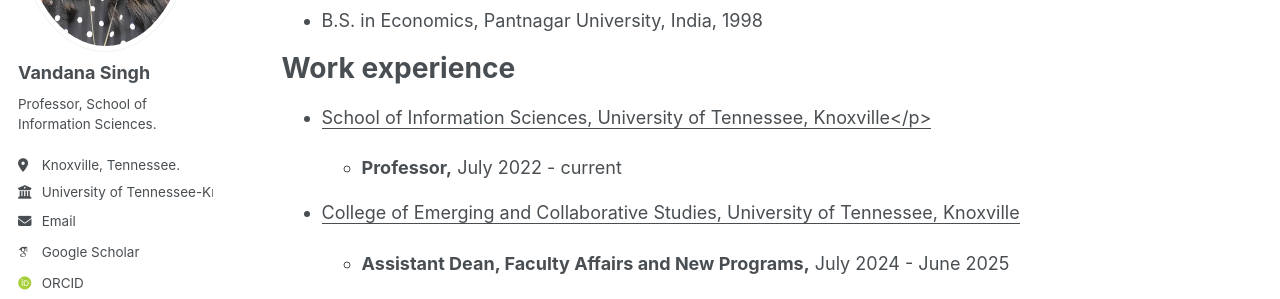
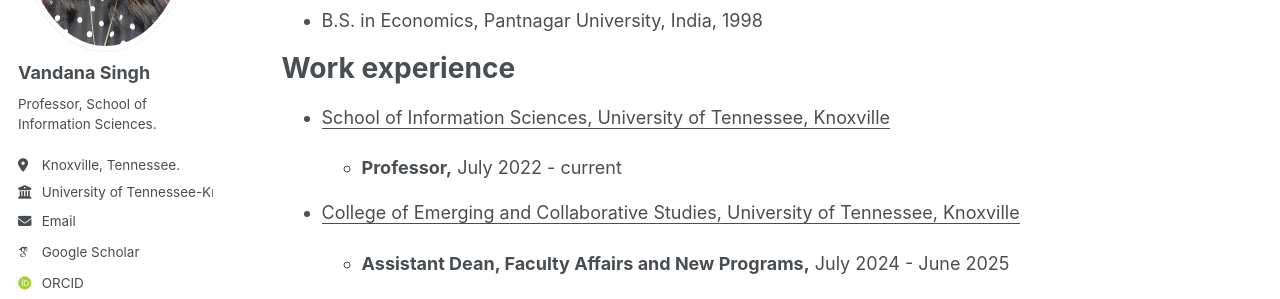
Before and after one commit to Vandanawoss/vandana, a Jekyll site: the page built from _pages/cv.md, in a window 1280 px wide and 900 px high. Shown: the part 296-595 px from the top of the window. Built offline with Jekyll 4.4.1, drawn with Linux system fonts in a browser that asks for light colours; some web fonts are replaced; a script bundle is joined from its source files by our own code; library files that are not in the unit come from our copies.

Commit message:
Update cv.md

```diff
--- a/_pages/cv.md
+++ b/_pages/cv.md
@@ -18,7 +18,7 @@
 
 Work experience
 ======
-* <p><u>School of Information Sciences, University of Tennessee, Knoxville</p> </u> </p>- <B>Professor,</B> July 2022 - current
+* <p><u>School of Information Sciences, University of Tennessee, Knoxville </u> </p>- <B>Professor,</B> July 2022 - current
 
 * <p><u>College of Emerging and Collaborative Studies, University of Tennessee, Knoxville</u> </p>- <B>Assistant Dean, Faculty Affairs and New Programs,</B> July 2024 - June 2025
     <p> <B>Program Director,</B> July 2023 - June 2024
```
